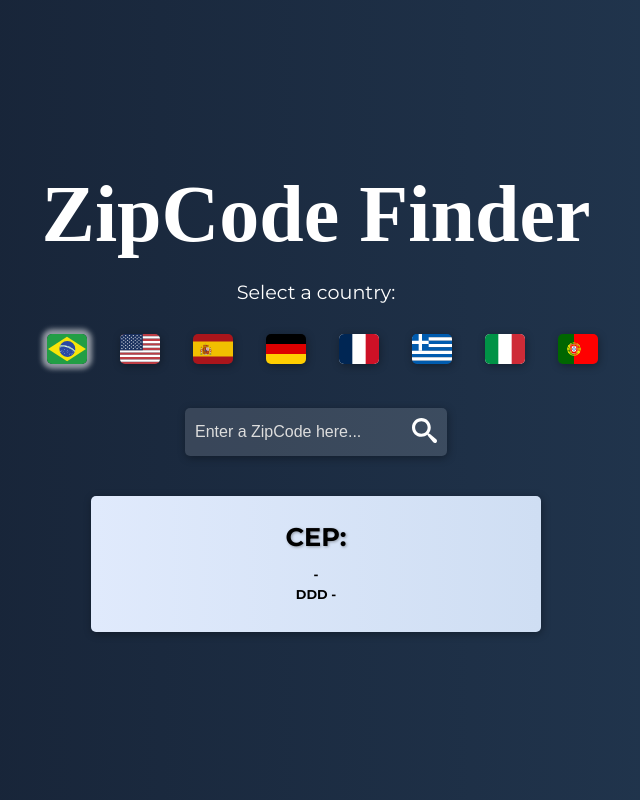
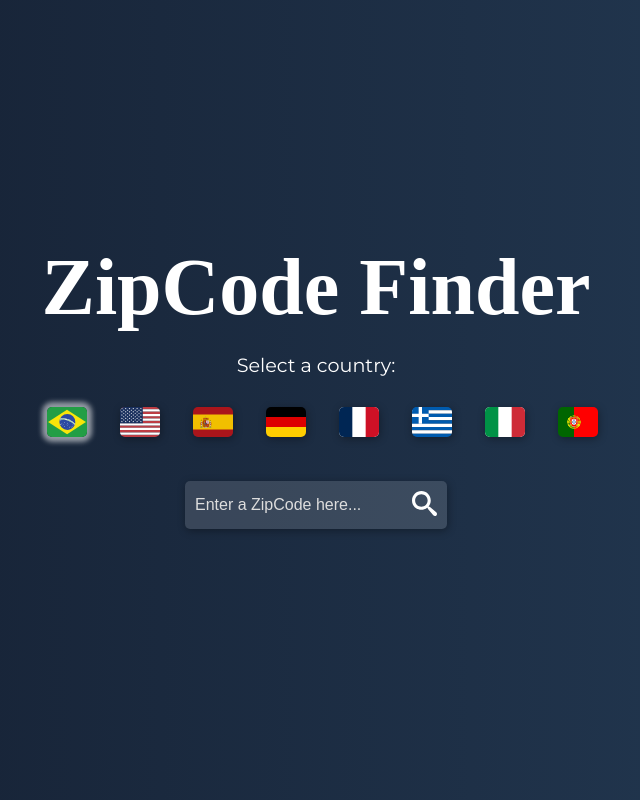
Before and after one commit to MaraisaFerreira/react-zipcode-finder, a React (Vite) app: page / in a window 1280 px wide. Shown: the whole page, without its empty margins (324-964 px from the left). Built offline with nearby package versions, Linux system fonts and the light colour scheme; a web font is replaced by a local one.

Commit message:
improve render

```diff
--- a/src/App.jsx
+++ b/src/App.jsx
@@ -1,36 +1,14 @@
 import './App.css';
 
-import { useState } from 'react';
-
 import AppTitle from './Components/AppTitle';
-import ResultArea from './Components/ResultArea';
-import SearchArea from './Components/SearchArea';
-import CountriesOpt from './Components/CountriesOpt';
+import SearchContainer from './Components/SearchContainer';
 
 function App() {
-	const [input, setInput] = useState('');
-	const [zipCode, setZipCode] = useState({});
-
-	const handleChange = (value) => {
-		setInput(value);
-	};
-
-	const handleFindZip = (data) => {
-		setZipCode(data);
-	};
-
 	return (
 		<div className='main-container'>
 			<AppTitle />
 
-			<CountriesOpt />
-			<SearchArea
-				value={input}
-				handleChange={handleChange}
-				onFindZip={handleFindZip}
-			/>
-
-			<ResultArea data={zipCode} />
+			<SearchContainer />
 		</div>
 	);
 }
--- /dev/null
+++ b/src/Components/SearchContainer.css
@@ -0,0 +1,6 @@
+.search-container {
+	display: flex;
+	flex-direction: column;
+	align-items: center;
+	justify-content: center;
+}
--- /dev/null
+++ b/src/Components/SearchContainer.jsx
@@ -0,0 +1,35 @@
+import './SearchContainer.css';
+
+import { useState } from 'react';
+
+import ResultArea from './ResultArea';
+import SearchArea from './SearchArea';
+import CountriesOpt from './CountriesOpt';
+
+const SearchContainer = () => {
+	const [input, setInput] = useState('');
+	const [zipCode, setZipCode] = useState({});
+
+	const handleChange = (value) => {
+		setInput(value);
+	};
+
+	const handleFindZip = (data) => {
+		setZipCode(data);
+	};
+
+	return (
+		<div className='search-container'>
+			<CountriesOpt />
+			<SearchArea
+				value={input}
+				handleChange={handleChange}
+				onFindZip={handleFindZip}
+			/>
+
+			{Object.keys(zipCode).length > 0 && <ResultArea data={zipCode} />}
+		</div>
+	);
+};
+
+export default SearchContainer;
```
